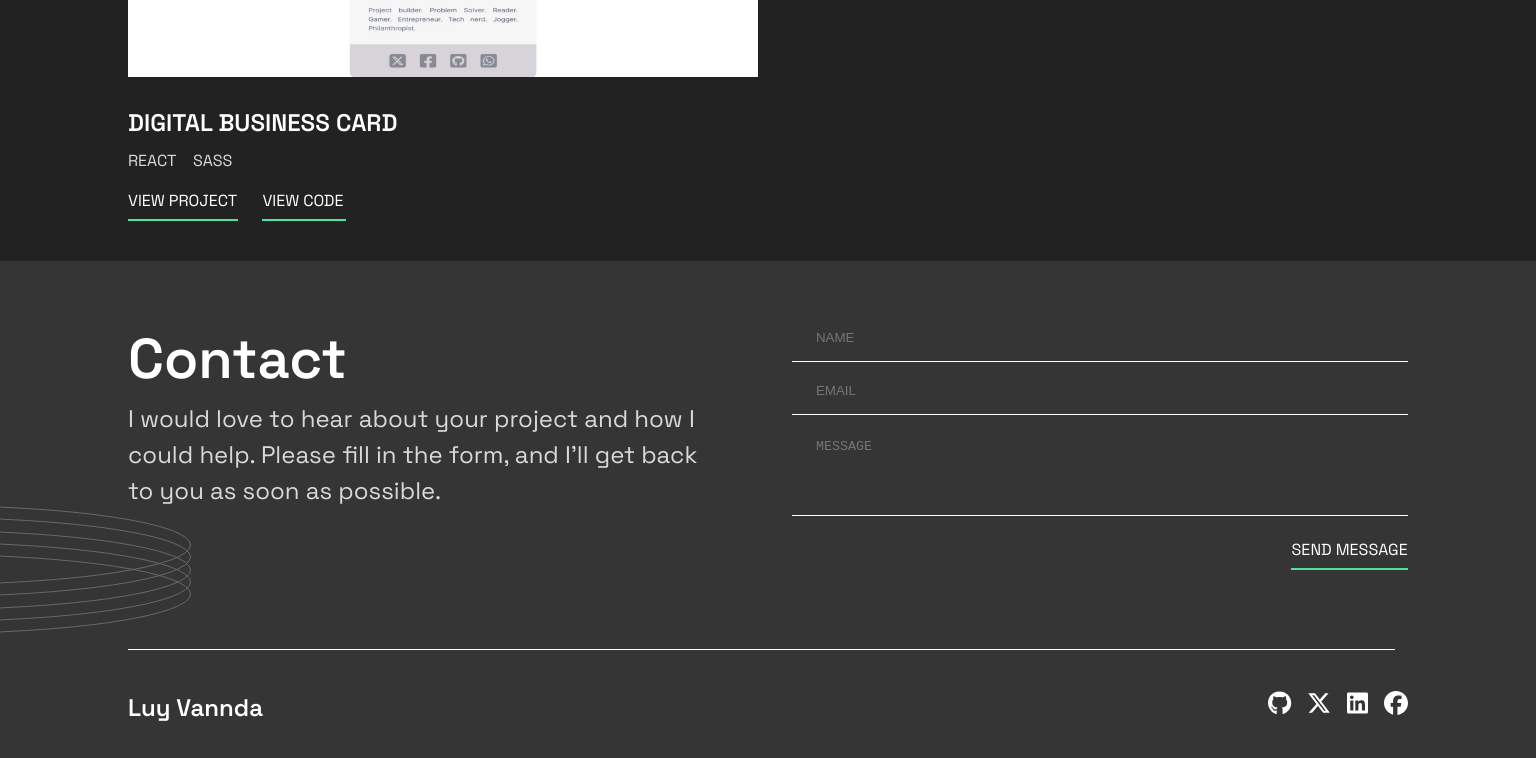
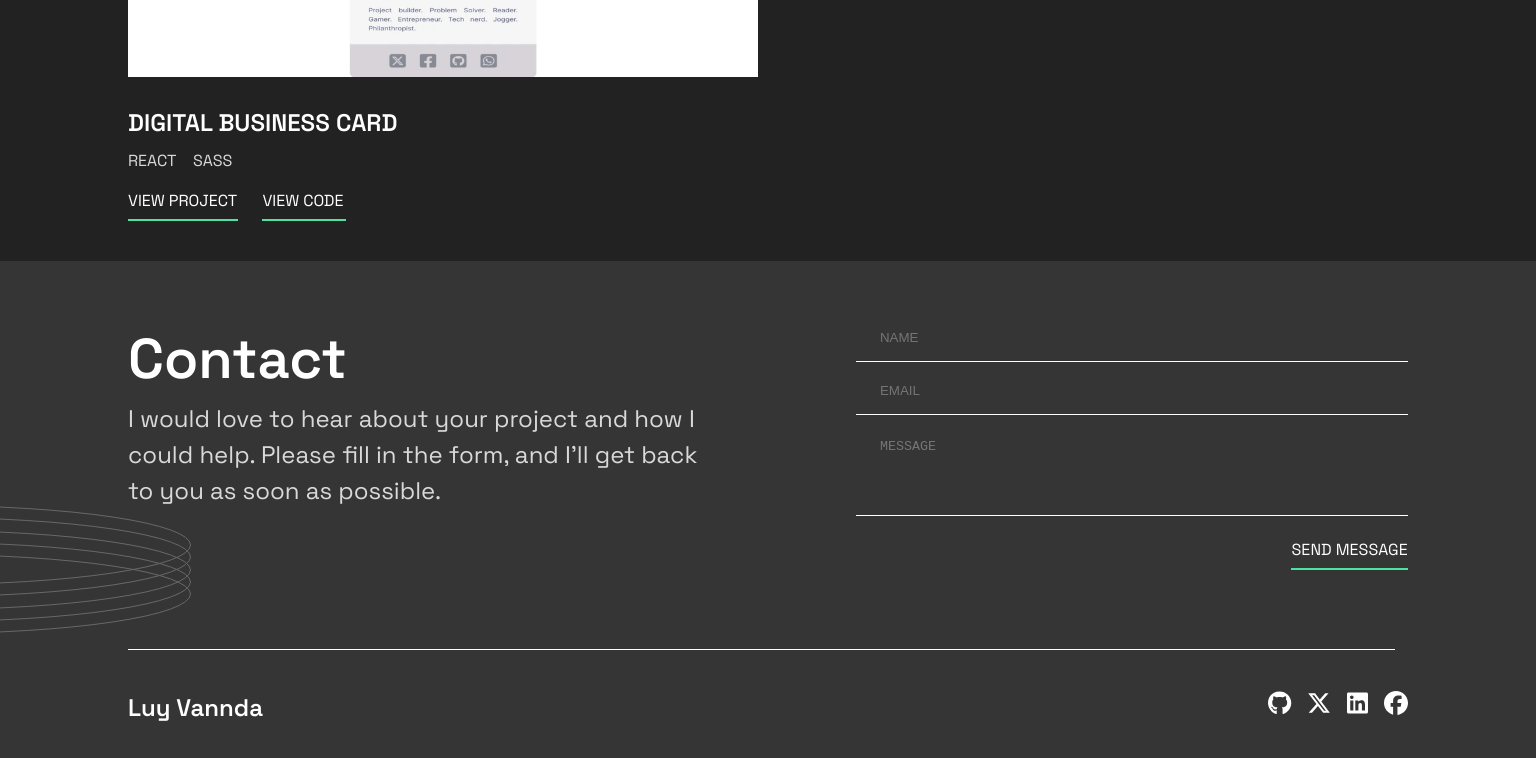
Before and after one commit to luyvannda/luyvannda.github.io, a React (Vite) app: page / in a window 1536 px wide. Shown: the part 2686-3444 px from the top of the page. Built offline with nearby package versions, Linux system fonts and the light colour scheme.

Commit message:
add more gap to contact form in 1440px screen width, for now the project is completed. Hooray!!!

```diff
--- a/src/App.css
+++ b/src/App.css
@@ -451,6 +451,7 @@ body {
 @media only screen and (min-width: 1300px) {
   .form-background .contact-form {
     padding: 2rem 8rem 0 8rem;
+    gap: 8rem;
   }
 }
 .form-background .contact-form .form-heading h2 {
--- a/src/App.scss
+++ b/src/App.scss
@@ -497,6 +497,7 @@ body {
 
     @include media-min(1300px) {
       padding: 2rem 8rem 0 8rem;
+      gap: 8rem;
     }
 
     .form-heading {
```
Also changed, not shown: 1 other file (tests, documents, lock files or other folders).
